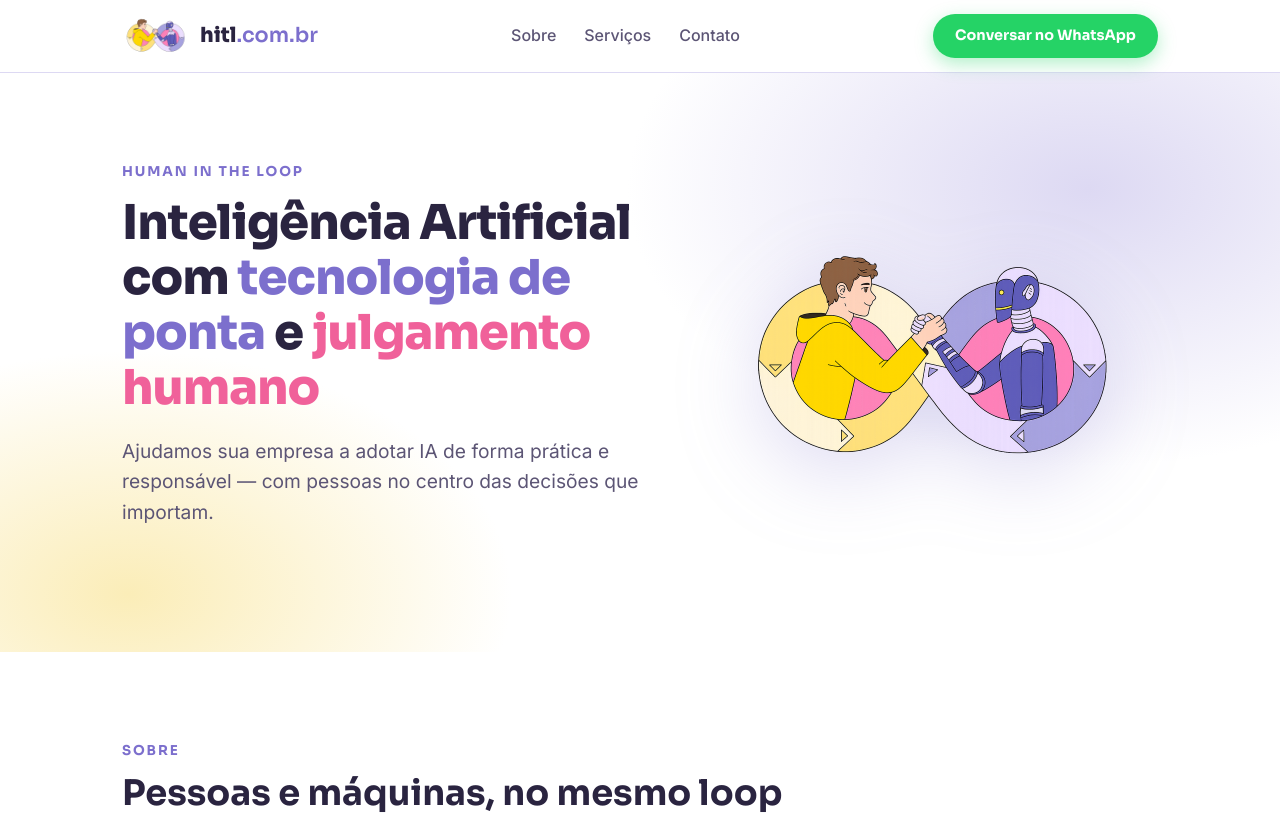
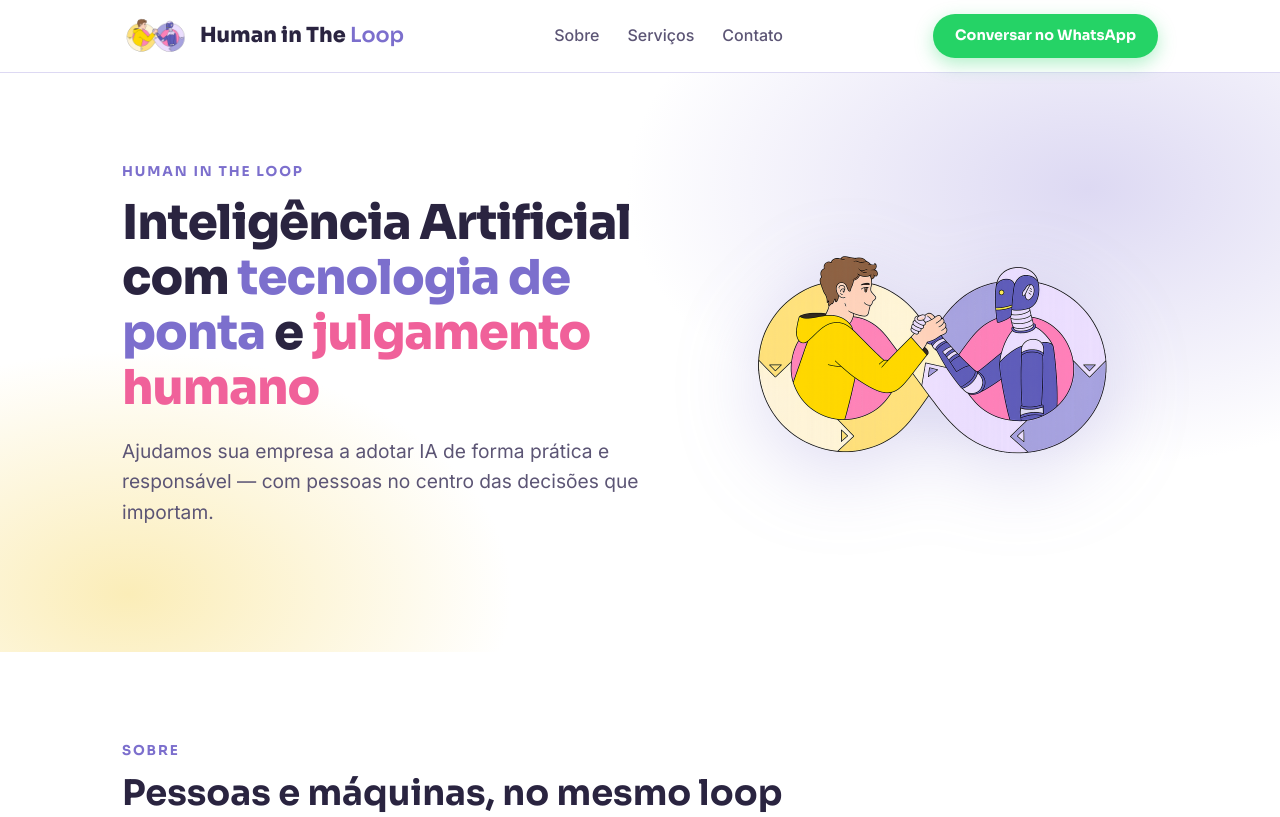
Before and after one commit to cwbdanielf/hitl1, a plain HTML site: page index.html in a window 1280 px wide. Shown: the top 817 px of the page. Drawn offline with Linux system fonts and the light colour scheme.

Commit message:
Troca marca do topo para "Human in The Loop"
Co-Authored-By: Claude Fable 5 <noreply@anthropic.com>

```diff
--- a/index.html
+++ b/index.html
@@ -17,7 +17,7 @@
     <div class="container topbar-inner">
       <a href="#" class="brand">
         <img src="Human-in-the-Loop_new1_transparent_150.png" alt="Logomarca HITL — Human in the Loop" class="brand-logo">
-        <span class="brand-name">hitl<span class="brand-dot">.com.br</span></span>
+        <span class="brand-name">Human in The <span class="brand-dot">Loop</span></span>
       </a>
       <nav class="nav">
         <a href="#sobre">Sobre</a>
```
